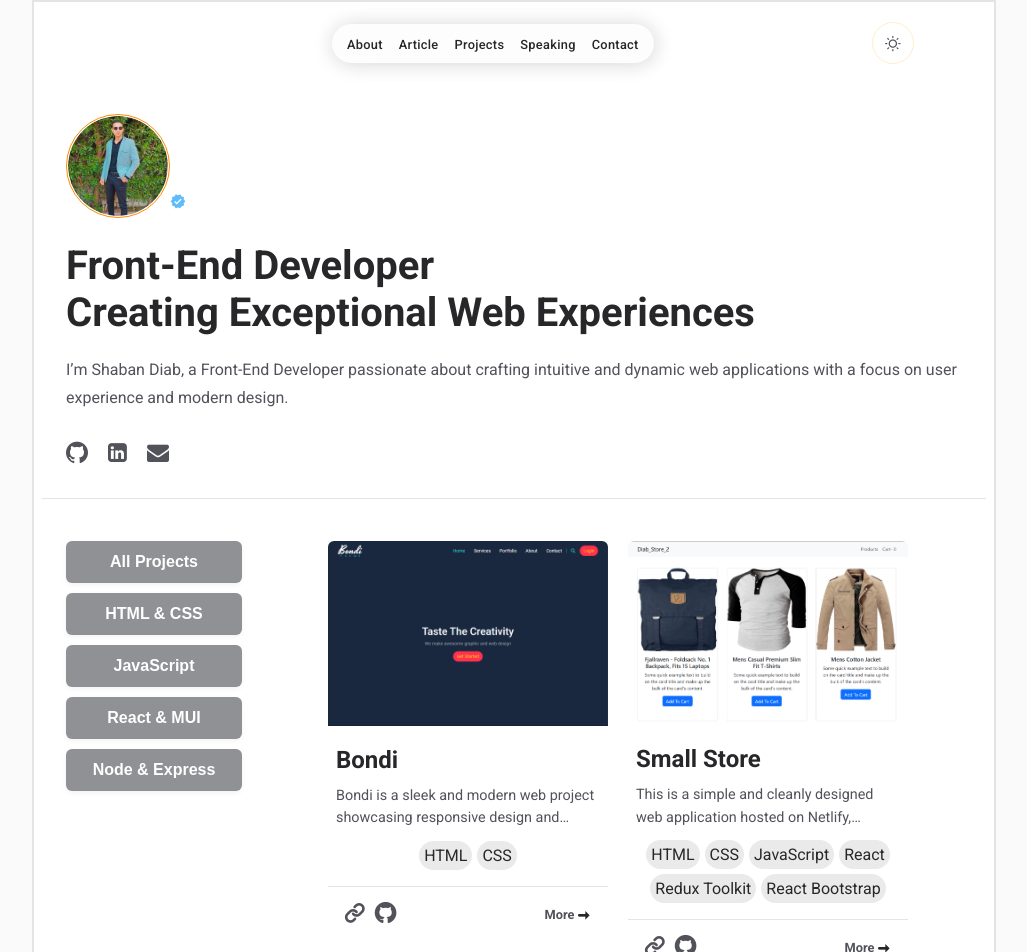
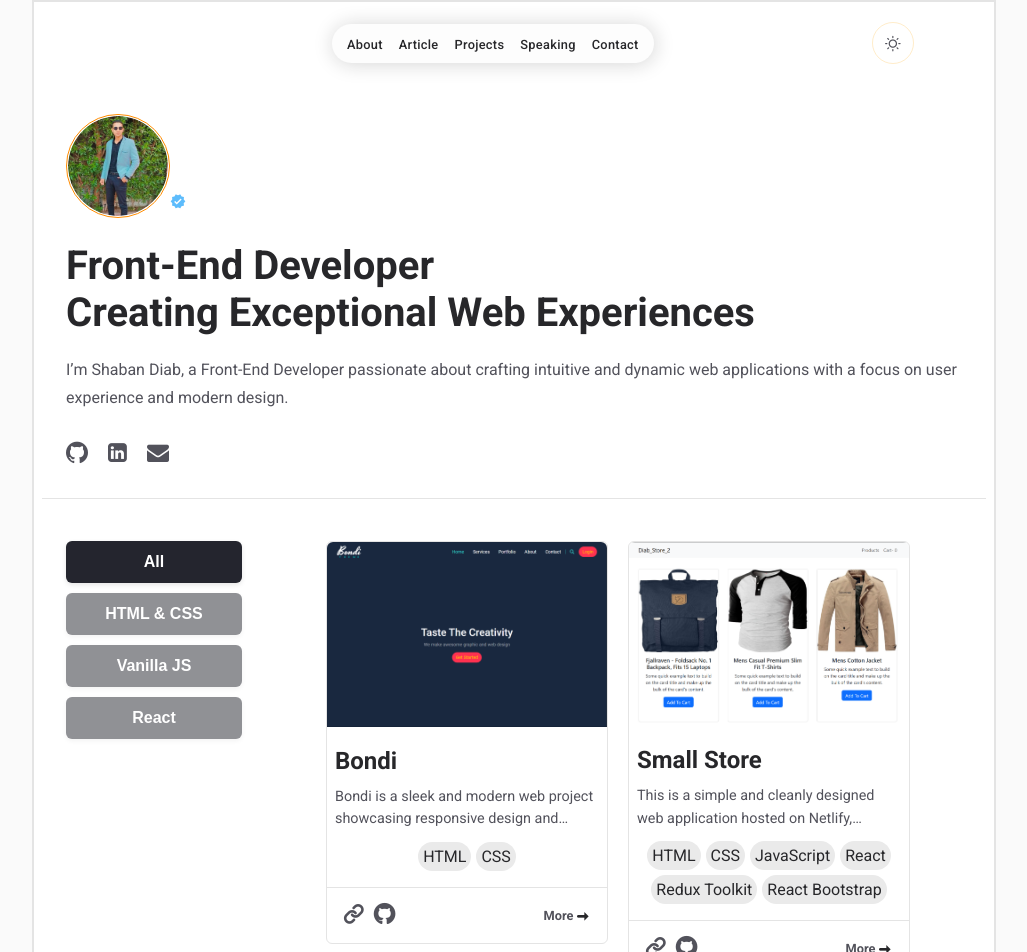
Before and after one commit to diab-tech/portfolio_2, a React (Vite) app: page / in a window 1280 px wide. Shown: the top 952 px of the page, without its empty margins (126-1153 px from the left). Built offline with nearby package versions, Linux system fonts and the light colour scheme.

Commit message:
Update main and contact styles, add project details, and initialize data

```diff
--- /dev/null
+++ b/src/Data/projectsData.js
@@ -0,0 +1,44 @@
+const projects = [
+  {
+    id: 1,
+    name: "Bondi",
+    category: "html & css",
+    image: "/bondi.png",
+    link: "https://diab-tech.github.io/Bondi/",
+    github: "https://github.com/diab-tech/Bondi",
+    description:
+      "Bondi is a sleek and modern web project showcasing responsive design and interactive elements. It features a clean, user-friendly interface with well-structured layouts and intuitive navigation. Whether viewed on desktop or mobile, the site adapts seamlessly, providing a smooth user experience across different devices. The Bondi website demonstrates best practices in front-end development, offering a visually appealing and functional example of modern web design principles.",
+    technologies: ["HTML", "CSS"],
+  },
+  {
+    id: 2,
+    name: "Small Store",
+    category: "React",
+    image: "/small-store.png",
+    link: "https://my-first-domain-v2.netlify.app/",
+    github: "https://github.com/diab-tech/my-first-domain",
+    description:
+      "This is a simple and cleanly designed web application hosted on Netlify, possibly created as a learning project. The website likely demonstrates basic front-end web development skills, such as HTML, CSS, and JavaScript, and could include features like Home Page with introductory content.Basic navigation and layout for showcasing different sections.Interactive elements or components (e.g., buttons, forms, or animations).Potential use of frameworks or libraries like React, Tailwind, or Bootstrap.",
+    technologies: [
+      "HTML",
+      "CSS",
+      "JavaScript",
+      "React",
+      "Redux Toolkit",
+      "React Bootstrap",
+    ],
+  },
+  {
+    id: 3,
+    name: "Company Page",
+    category: "Vanilla JS",
+    image: "/company-page.png",
+    link: "https://diab-tech.github.io/special-design/",
+    github: "https://github.com/diab-tech/special-design",
+    description:
+      "This web project, hosted on GitHub Pages, showcases a special design concept with a focus on creativity and visual appeal. It may highlight modern web design trends, such as: Stylized UI/UX: Engaging user interface elements like animations, hover effects, or custom layouts. Responsive Design: A layout optimized for various screen sizes, ensuring accessibility across devices. Thematic Presentation: Possibly tailored for a specific purpose, such as a product showcase, portfolio, or experimental design.",
+    technologies: ["HTML", "CSS", "JavaScript"],
+  },
+];
+
+export default projects;
--- a/src/components/3-main/Main.jsx
+++ b/src/components/3-main/Main.jsx
@@ -1,56 +1,27 @@
-import React, { useEffect, useRef } from "react";
+import React, { useEffect, useRef, useState } from "react";
 import "./main.css";
-import { Link } from "react-router-dom";
-const projects = [
-  {
-    id: 1,
-    name: "Bondi",
-    category: "html & css",
-    image: "/bondi.png",
-    link: "https://diab-tech.github.io/Bondi/",
-    github: "https://github.com/diab-tech/Bondi",
-    description:
-      "Bondi is a sleek and modern web project showcasing responsive design and interactive elements. It features a clean, user-friendly interface with well-structured layouts and intuitive navigation. Whether viewed on desktop or mobile, the site adapts seamlessly, providing a smooth user experience across different devices. The Bondi website demonstrates best practices in front-end development, offering a visually appealing and functional example of modern web design principles.",
-    technologies: ["HTML", "CSS"],
-  },
-  {
-    id: 2,
-    name: "Small Store",
-    category: "JavaScript",
-    image: "/small-store.png",
-    link: "https://my-first-domain-v2.netlify.app/",
-    github: "https://github.com/diab-tech/my-first-domain",
-    description:
-      "This is a simple and cleanly designed web application hosted on Netlify, possibly created as a learning project. The website likely demonstrates basic front-end web development skills, such as HTML, CSS, and JavaScript, and could include features like Home Page with introductory content.Basic navigation and layout for showcasing different sections.Interactive elements or components (e.g., buttons, forms, or animations).Potential use of frameworks or libraries like React, Tailwind, or Bootstrap.",
-    technologies: [
-      "HTML",
-      "CSS",
-      "JavaScript",
-      "React",
-      "Redux Toolkit",
-      "React Bootstrap",
-    ],
-  },
-  {
-    id: 3,
-    name: "Company Page",
-    category: "JavaScript",
-    image: "/company-page.png",
-    link: "https://diab-tech.github.io/special-design/",
-    github: "https://github.com/diab-tech/special-design",
-    description:
-      "This web project, hosted on GitHub Pages, showcases a special design concept with a focus on creativity and visual appeal. It may highlight modern web design trends, such as: Stylized UI/UX: Engaging user interface elements like animations, hover effects, or custom layouts. Responsive Design: A layout optimized for various screen sizes, ensuring accessibility across devices. Thematic Presentation: Possibly tailored for a specific purpose, such as a product showcase, portfolio, or experimental design.",
-    technologies: ["HTML", "CSS", "JavaScript"],
-  },
-];
+import { Link, useSearchParams } from "react-router-dom";
+import projects from "../../Data/projectsData";
 
-// filters
-// All Projects Filter
-const all = () => {
-  projects.find((p) => p.category === "JavaScript");
-};
 export default function Main() {
+  const [activeCategory, setActiveCategory] = useState("All");
   const lastScrollY = useRef(null);
+  const categories = ["All", "HTML & CSS", "Vanilla JS", "React"];
+
+  // Create Filter Buttons
+  const handleBtnClick = (category) => {
+    setActiveCategory(category);
+  };
+
+  // Filter Projects According Categories
+  const filteredProjects =
+    activeCategory === "All"
+      ? projects
+      : projects.filter(
+          (p) => p.category.toLowerCase() === activeCategory.toLowerCase()
+        );
+
+  // Hide Nav On Small Screen
   useEffect(() => {
     const nav = document.querySelector(".left");
 
@@ -81,16 +52,22 @@ export default function Main() {
   return (
     <div className="main flex p-relative ">
       <section className="left flex flex-column">
-        <button onClick={() => all()}>All Projects</button>
-        <button>HTML & CSS</button>
-        <button>JavaScript</button>
-        <button>React & MUI</button>
-        <button>Node & Express</button>
+        {categories.map((category) => (
+          <button
+            key={category}
+            className={`filterBtn ${
+              activeCategory === category ? "active" : ""
+            }`}
+            onClick={() => handleBtnClick(category)}
+          >
+            {category}
+          </button>
+        ))}
       </section>
       <section className="right flex ">
-        {projects.map((p) => (
+        {filteredProjects.map((p) => (
           <div className="project" key={p.id}>
-            <img src={p.image} />
+            <img src={p.image} alt={p.name} />
             <div className="box p-1">
               <h2>{p.name}</h2>
               <p>{p.description}</p>
--- a/src/components/3-main/main.css
+++ b/src/components/3-main/main.css
@@ -38,14 +38,19 @@
 @media (max-width: 767px) {
   .main section.left button {
     width: fit-content;
-    padding: 5px;
+    padding: 8px;
+    margin: 10px 0;
   }
 }
 .main section.left button:hover {
   opacity: 1;
 }
-.main section.left button:focus {
+
+.main section.left button.active {
   border: 2px solid var(--blue);
+  opacity: 1;
+}
+.light-mode .main section.left button.active {
   opacity: 1;
 }
 /*
@@ -60,16 +65,20 @@
 }
 .main section.right .project {
   width: 280px;
-  /* border: 1px solid var(--card-border-transparent); */
-  border: 1px solid var(--blue-transparent);
+  border: 1px solid var(--border);
   border-radius: var(--rad-6);
   transition: 0.5s;
 }
+.dark-mode .main section.right .project {
+  border: 1px solid var(--blue-transparent);
+}
 .main section.right .project:hover {
-  border: 1px solid var(--blue);
+  border: 1px solid var(--subtitle);
   transform: rotate(0.8deg) scale(1.01);
 }
-
+.dark-mode .main section.right .project:hover {
+  border: 1px solid var(--blue);
+}
 .main section.right .project img {
   width: 280px;
   border-top-left-radius: var(--rad-6);
@@ -138,6 +147,7 @@
 @media (max-width: 767px) {
   .main {
     flex-direction: column;
+    align-items: center;
   }
   .main section.left {
     flex-direction: row;
--- a/src/components/4-contact/contact.css
+++ b/src/components/4-contact/contact.css
@@ -25,12 +25,18 @@
 }
 .contact div.flex input,
 .contact div.flex textarea {
+  all: unset;
   border-radius: 6px;
   padding: 0.5rem;
   width: 60%;
   border: 1px solid #ccc;
   transition: 0.3s;
   outline: none;
+}
+.dark-mode .contact div.flex input,
+.dark-mode .contact div.flex textarea {
+  background-color: rgba(63, 63, 70, 0.15);
+  border: 1px solid rgb(63 63 70);
 }
 .contact div.flex input:hover,
 .contact div.flex textarea:hover,
--- a/src/components/Project-details.jsx
+++ b/src/components/Project-details.jsx
@@ -2,7 +2,7 @@ import React from "react";
 export default function ProjectDetails() {
   return (
     <div className="more">
-      <div className="project"></div>
+      <div className="project">Moure</div>
     </div>
   );
 }
--- a/src/index.css
+++ b/src/index.css
@@ -31,6 +31,7 @@ button:disabled {
   --orange: #ff8c00;
   --title: #27272a;
   --border: #e4e4e4;
+  /* --border-transparent: #e4e4e445; */
   --card-border: #e4e4e4;
   --color: #27272a;
   --bg-header-nav: #fdfdfd;
```
